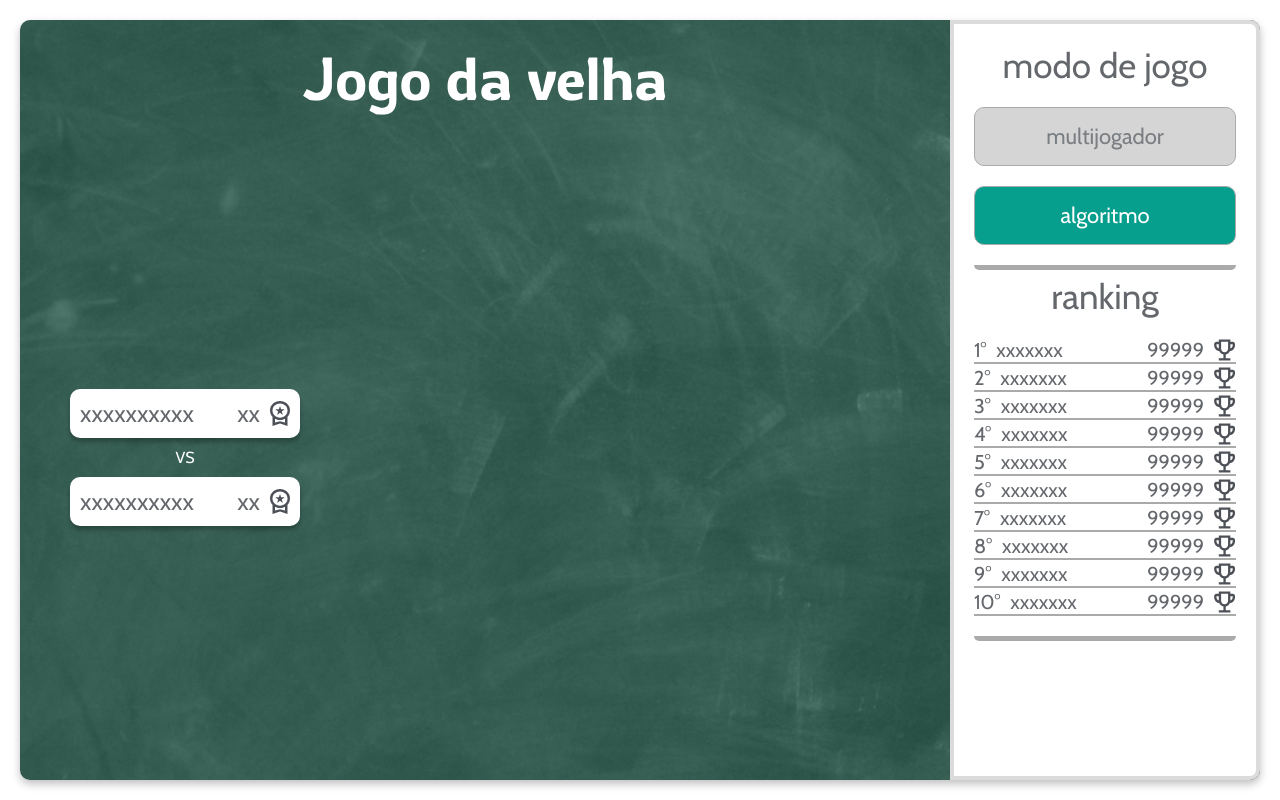
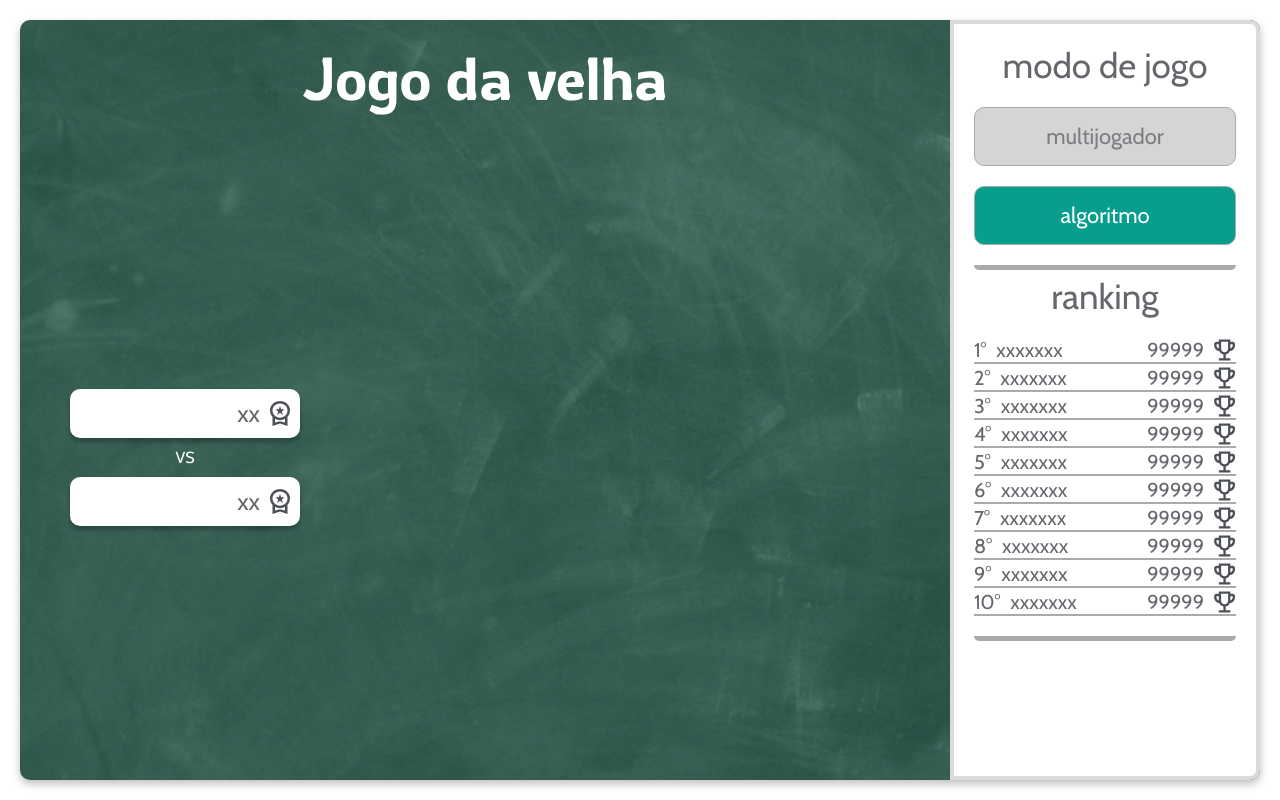
Before and after one commit to LuisHenriqueDaSilv/CompetitiveTicTacToe, a React (Vite) app in the folder web/: page /game in a window 1280 px wide. Built offline with nearby package versions, Linux system fonts and the light colour scheme; no server answers.

Commit message:
feat: mostrando nome dos usuários nas partidas

```diff
--- a/web/src/@types/index.tsx
+++ b/web/src/@types/index.tsx
@@ -58,7 +58,8 @@ export interface gameContextProviderValuesInterface {
   findGame: () => void,
   submitMove: (GameId: number) => void,
   isMyTurn: boolean,
-  isFindingGame: boolean
+  isFindingGame: boolean,
+  game: gameInterface|null
 }
 export interface playerInterface {
   type: "player" | "algorithm",
--- a/web/src/components/GameBoard/index.tsx
+++ b/web/src/components/GameBoard/index.tsx
@@ -8,7 +8,7 @@ export default function GameBoard() {
 
   const navigate = useNavigate()
 
-  const { gamedata, submitMove, isMyTurn, inGame } = useContext(GameContext)
+  const { gamedata, submitMove, isMyTurn, inGame, game } = useContext(GameContext)
 
   if(!inGame){
     navigate("/")
@@ -18,7 +18,7 @@ export default function GameBoard() {
     <div className={styles.container}>
       <aside className={styles.playersInfosContainer}>
         <section className={styles.playerInfos}>
-          <p>xxxxxxxxxx</p>
+          <p>{game?.infos.x_player.username}</p>
           <div>
             <p>xx</p>
             <img src={MedalIcon} />
@@ -26,7 +26,7 @@ export default function GameBoard() {
         </section>
         <span>VS</span>
         <section className={styles.playerInfos}>
-          <p>xxxxxxxxxx</p>
+          <p>{game?.infos.o_player.username}</p>
           <div>
             <p>xx</p>
             <img src={MedalIcon} />
--- a/web/src/contexts/gameContext.tsx
+++ b/web/src/contexts/gameContext.tsx
@@ -116,7 +116,8 @@ export function GameContextProvider({ children }: gameContextProviderParamsInter
       findGame,
       submitMove,
       isMyTurn,
-      isFindingGame
+      isFindingGame,
+      game
     }}>
       {children}
     </GameContext.Provider>
```
